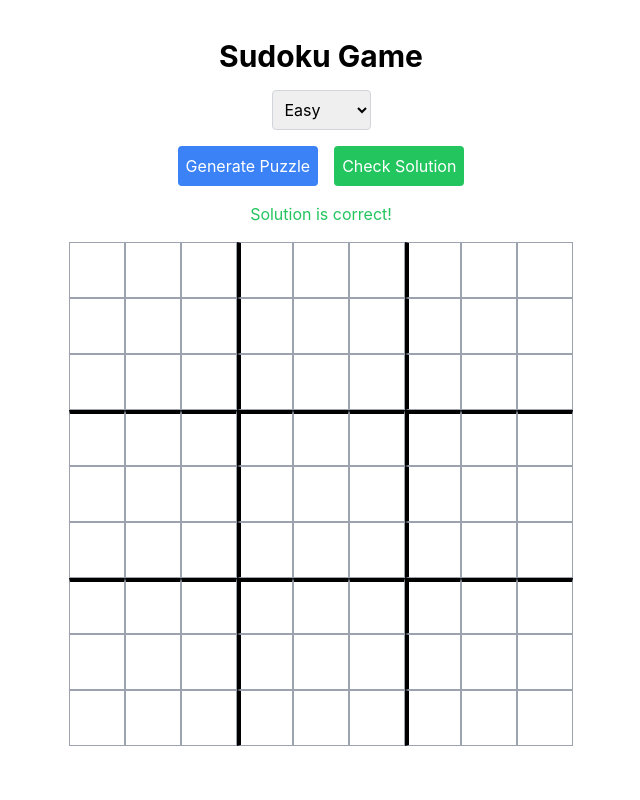
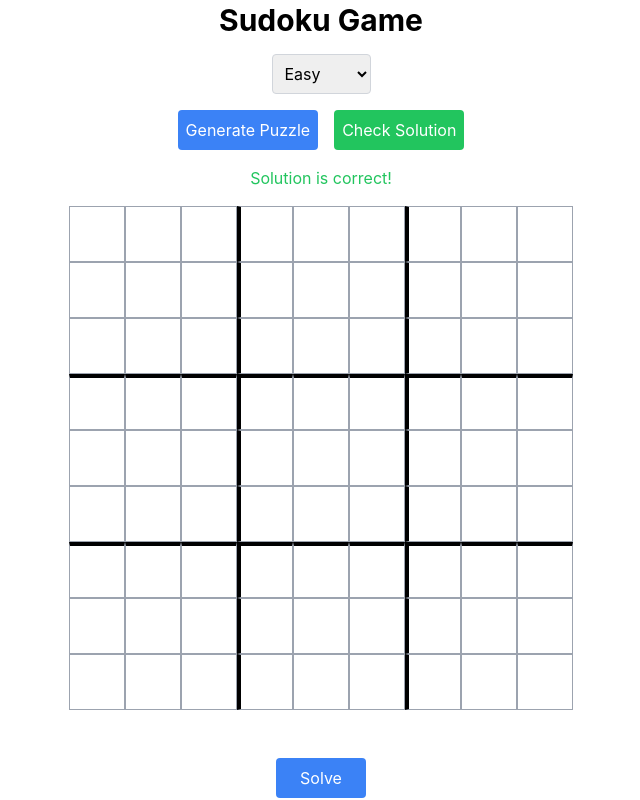
Before and after one commit to TahaTikriti/sudoku-game, a React (Create React App) app: page / in a window 1280 px wide. Shown: the whole page, without its empty margins (319-959 px from the left). Built offline with nearby package versions, Linux system fonts and the light colour scheme.

Commit message:
Implement Sudoku solving functionality and integrate with board component

```diff
--- a/src/App.tsx
+++ b/src/App.tsx
@@ -3,6 +3,7 @@ import React, { useState } from "react";
 import SudokuBoard from "./components/SudokuBoard";
 import { isValidBoard } from "./logic/validation";
 import { generateSudokuPuzzle } from "./logic/puzzleGenerator";
+import { solveSudoku } from "./logic/solver";
 
 const App: React.FC = () => {
   const [board, setBoard] = useState<number[][]>(
@@ -20,6 +21,11 @@ const App: React.FC = () => {
         : r
     );
     setBoard(newBoard);
+  };
+  const solveBoard = () => {
+    const boardCopy = [...board];
+    solveSudoku(boardCopy); // Solve the board using the backtracking algorithm
+    setBoard(boardCopy); // Update the board with the solved values
   };
 
   const handleCheckSolution = () => {
@@ -66,7 +72,11 @@ const App: React.FC = () => {
         {isValid ? "Solution is correct!" : "Solution is incorrect!"}
       </div>
 
-      <SudokuBoard board={board} handleChange={handleChange} />
+      <SudokuBoard
+        board={board}
+        handleChange={handleChange}
+        solveBoard={solveBoard}
+      />
     </div>
   );
 };
--- a/src/components/SudokuBoard.tsx
+++ b/src/components/SudokuBoard.tsx
@@ -5,9 +5,14 @@ import Cell from "./Cell";
 interface SudokuBoardProps {
   board: number[][];
   handleChange: (row: number, col: number, value: string) => void;
+  solveBoard: () => void; // Add prop for solving the board
 }
 
-const SudokuBoard: React.FC<SudokuBoardProps> = ({ board, handleChange }) => {
+const SudokuBoard: React.FC<SudokuBoardProps> = ({
+  board,
+  handleChange,
+  solveBoard,
+}) => {
   const [conflicts, setConflicts] = useState<boolean[][]>(
     Array(9).fill(Array(9).fill(false))
   );
@@ -56,6 +61,7 @@ const SudokuBoard: React.FC<SudokuBoardProps> = ({ board, handleChange }) => {
   }, [board]);
 
   return (
+    <div className="space-y-4">
       <div className="grid grid-cols-9 gap-0 p-4">
         {board.map((row, rowIndex) =>
           row.map((cell, colIndex) => (
@@ -70,6 +76,17 @@ const SudokuBoard: React.FC<SudokuBoardProps> = ({ board, handleChange }) => {
           ))
         )}
       </div>
+
+      {/* Solve Button */}
+      <div className="flex justify-center">
+        <button
+          onClick={solveBoard} // Call the solveBoard function when the button is clicked
+          className="px-6 py-2 mt-4 text-white bg-blue-500 rounded hover:bg-blue-700"
+        >
+          Solve
+        </button>
+      </div>
+    </div>
   );
 };
 
--- /dev/null
+++ b/src/logic/solver.ts
@@ -0,0 +1,51 @@
+// logic/solver.ts
+
+export const solveSudoku = (board: number[][]): boolean => {
+  for (let row = 0; row < 9; row++) {
+    for (let col = 0; col < 9; col++) {
+      if (board[row][col] === 0) { // Find an empty cell
+        for (let num = 1; num <= 9; num++) { // Try numbers 1-9
+          if (isValid(board, row, col, num)) {
+            board[row][col] = num; // Place the number
+            if (solveSudoku(board)) {
+              return true; // If the board is solved, return true
+            }
+            board[row][col] = 0; // Reset if it didn't work
+          }
+        }
+        return false; // If no number works, return false
+      }
+    }
+  }
+  return true; // Puzzle is solved
+};
+
+// Check if placing `num` at (row, col) is valid
+const isValid = (board: number[][], row: number, col: number, num: number): boolean => {
+  // Check the row
+  for (let i = 0; i < 9; i++) {
+    if (board[row][i] === num) {
+      return false;
+    }
+  }
+
+  // Check the column
+  for (let i = 0; i < 9; i++) {
+    if (board[i][col] === num) {
+      return false;
+    }
+  }
+
+  // Check the 3x3 grid
+  const gridRow = Math.floor(row / 3) * 3;
+  const gridCol = Math.floor(col / 3) * 3;
+  for (let i = gridRow; i < gridRow + 3; i++) {
+    for (let j = gridCol; j < gridCol + 3; j++) {
+      if (board[i][j] === num) {
+        return false;
+      }
+    }
+  }
+
+  return true; // Number is valid
+};
```
Lines whose indentation alone changed are shown as unchanged.
